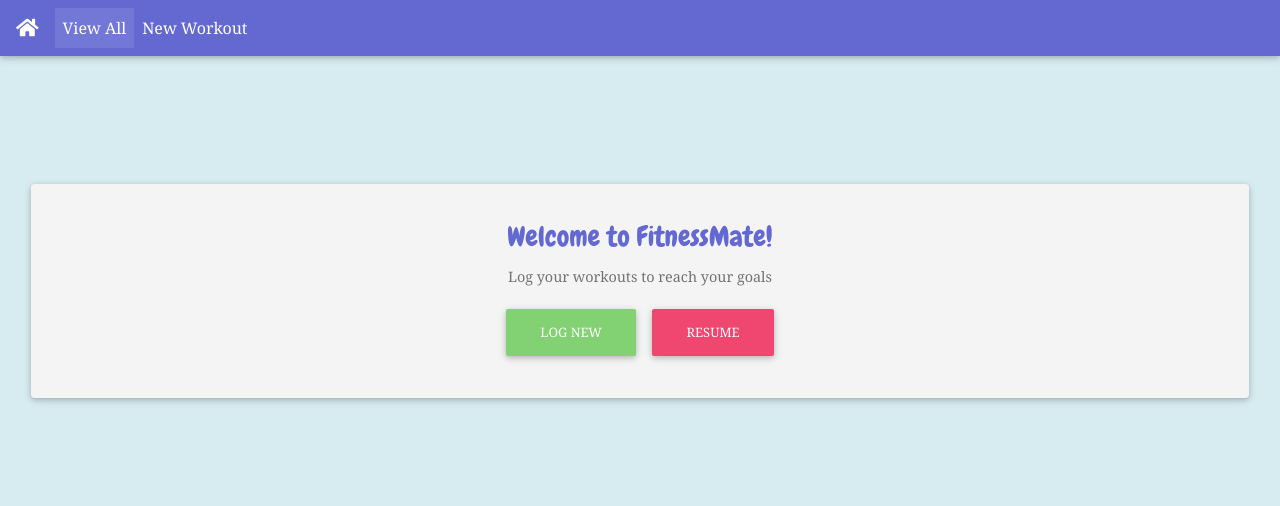
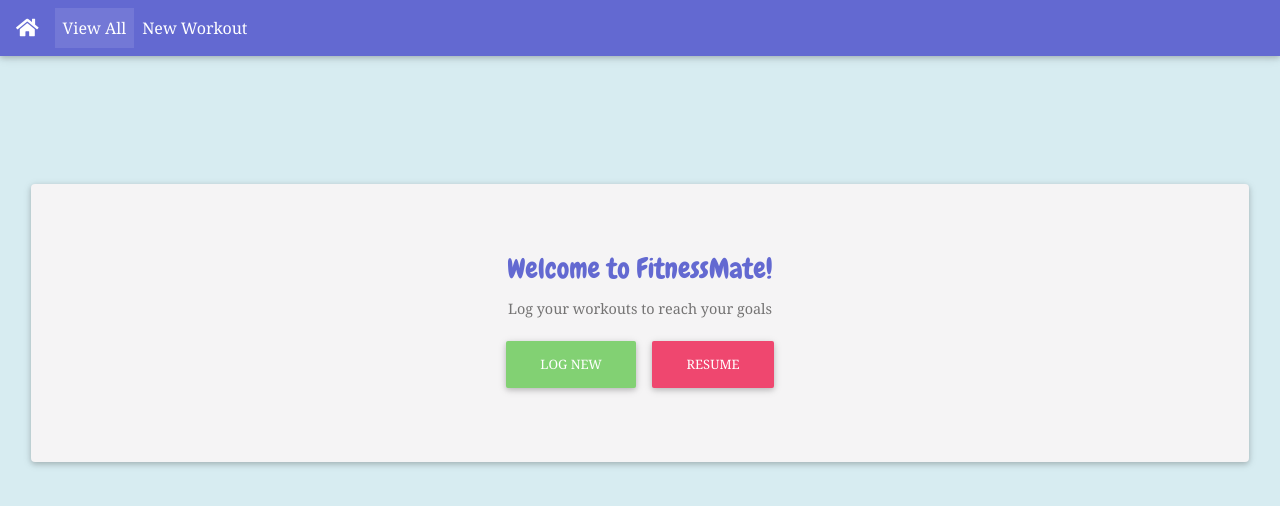
Before and after one commit to lbernadel/fitnessmate, a website: page public/home.html in a window 1280 px wide. Drawn offline with nearby package versions, Linux system fonts and the light colour scheme.

Commit message:
padding on card increased

```diff
--- a/public/home.html
+++ b/public/home.html
@@ -43,7 +43,7 @@
     <!-- Summary -->
     <div class="container-fluid main">
         <!-- Card -->
-        <div class="card mx-3 p-3" id="stats-card">
+        <div class="card mx-3 p-5" id="stats-card">
             <!-- Card content -->
             <div class="card-body text-center">
                 <!-- Title -->
```
